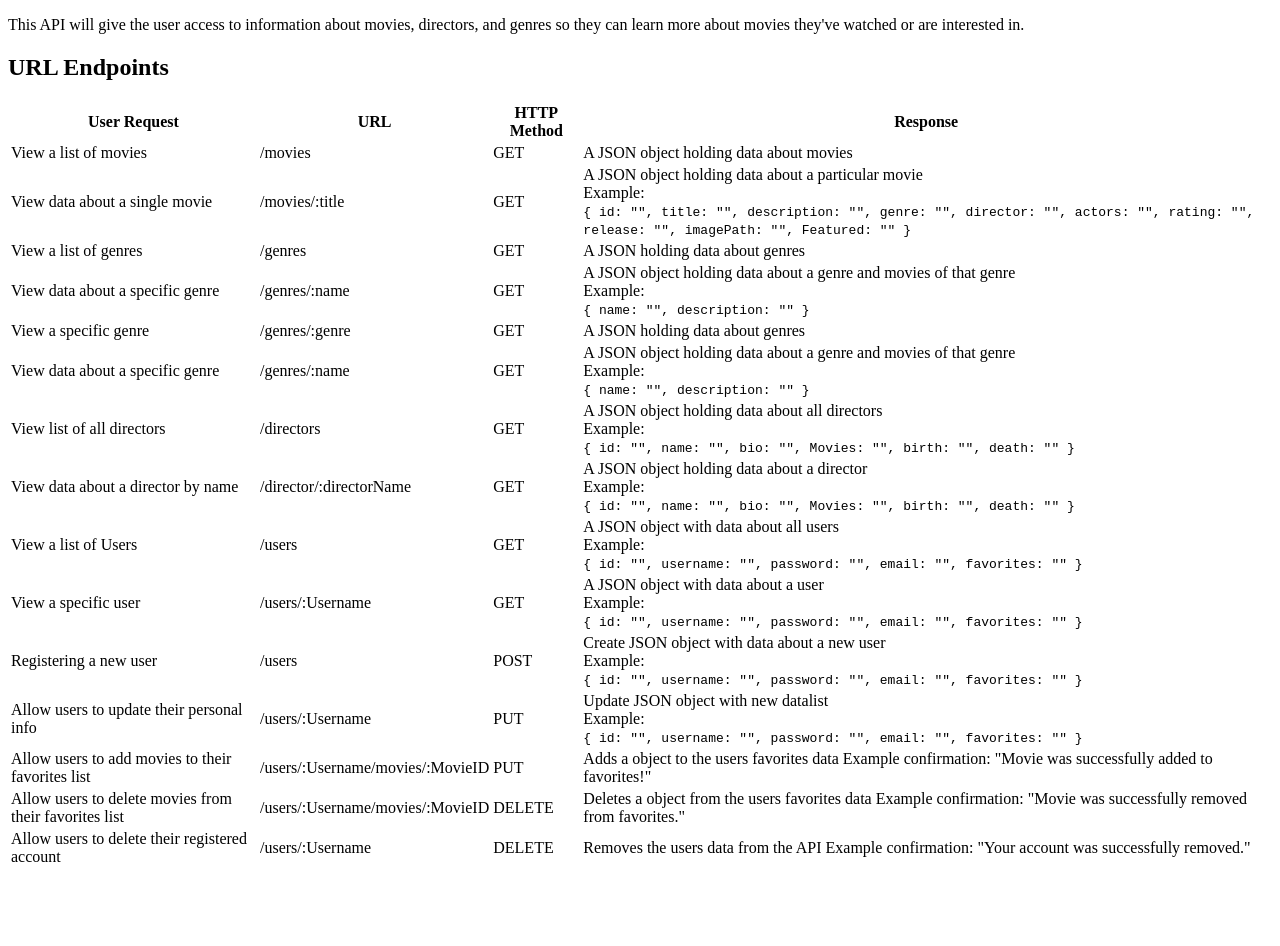
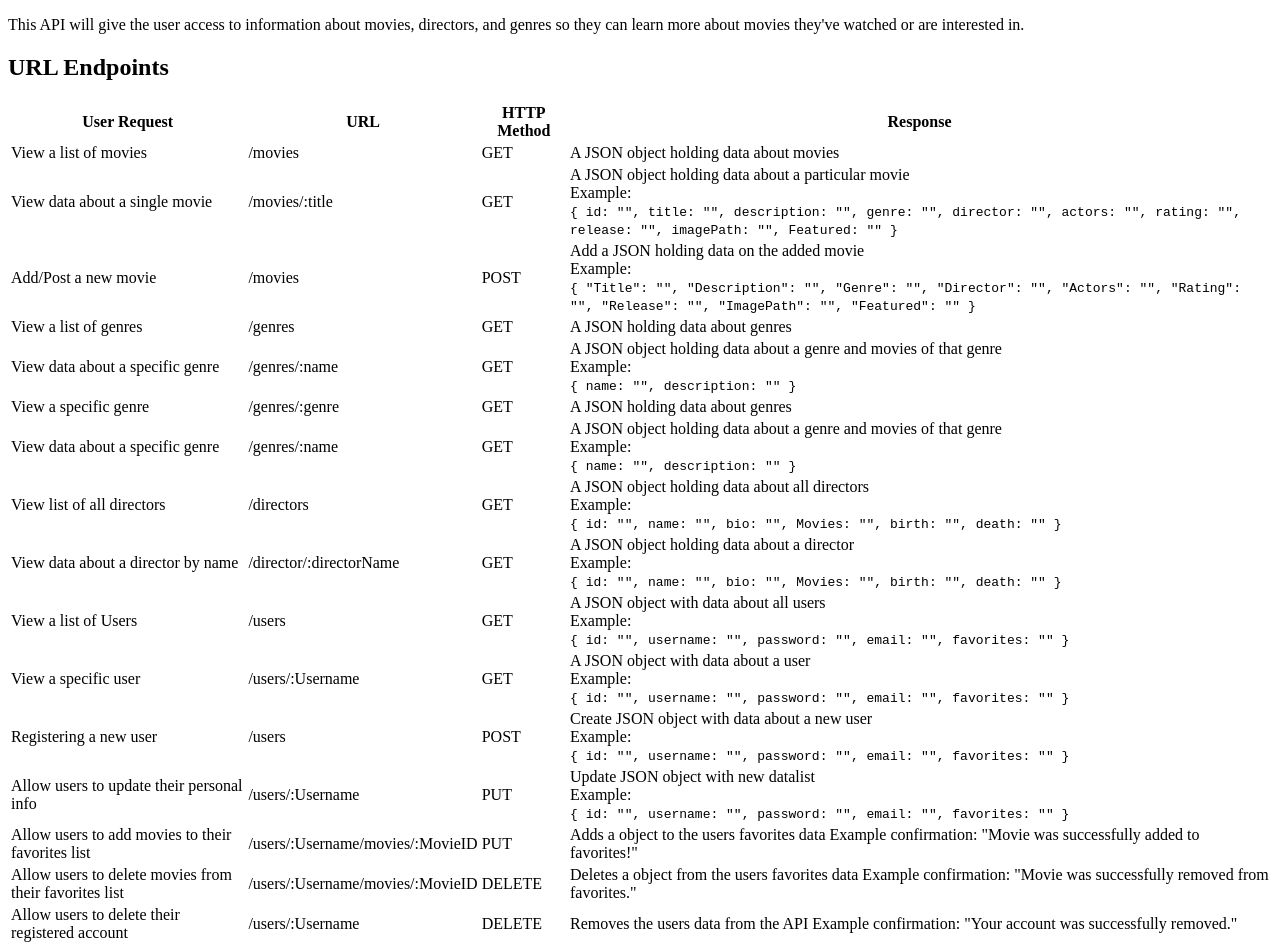
Before and after one commit to DrixaBoi/movie_api, a website: page documentation.html in a window 1280 px wide. Before the commit the page ends 877 px from the top, so only its background shows below. Drawn offline with Linux system fonts and the light colour scheme.

Commit message:
Update documentation.html
ability to add movie details added to documents

```diff
--- a/documentation.html
+++ b/documentation.html
@@ -41,6 +41,30 @@
                 release: "",
                 imagePath: "",
                 Featured: ""
+                }
+            </code>
+            <br>
+          </td>
+        </tr>
+        <tr>
+          <td>Add/Post a new movie</td>
+          <td>/movies</td>
+          <td>POST</td>
+          <td>Add a JSON holding data on the added movie
+            <br>
+              Example:
+            <br>
+            <code>
+                {
+                "Title": "",
+                "Description": "",
+                "Genre": "",
+                "Director": "",
+                "Actors": "",
+                "Rating": "",
+                "Release": "",
+                "ImagePath": "",
+                "Featured": ""
                 }
             </code>
             <br>
```
